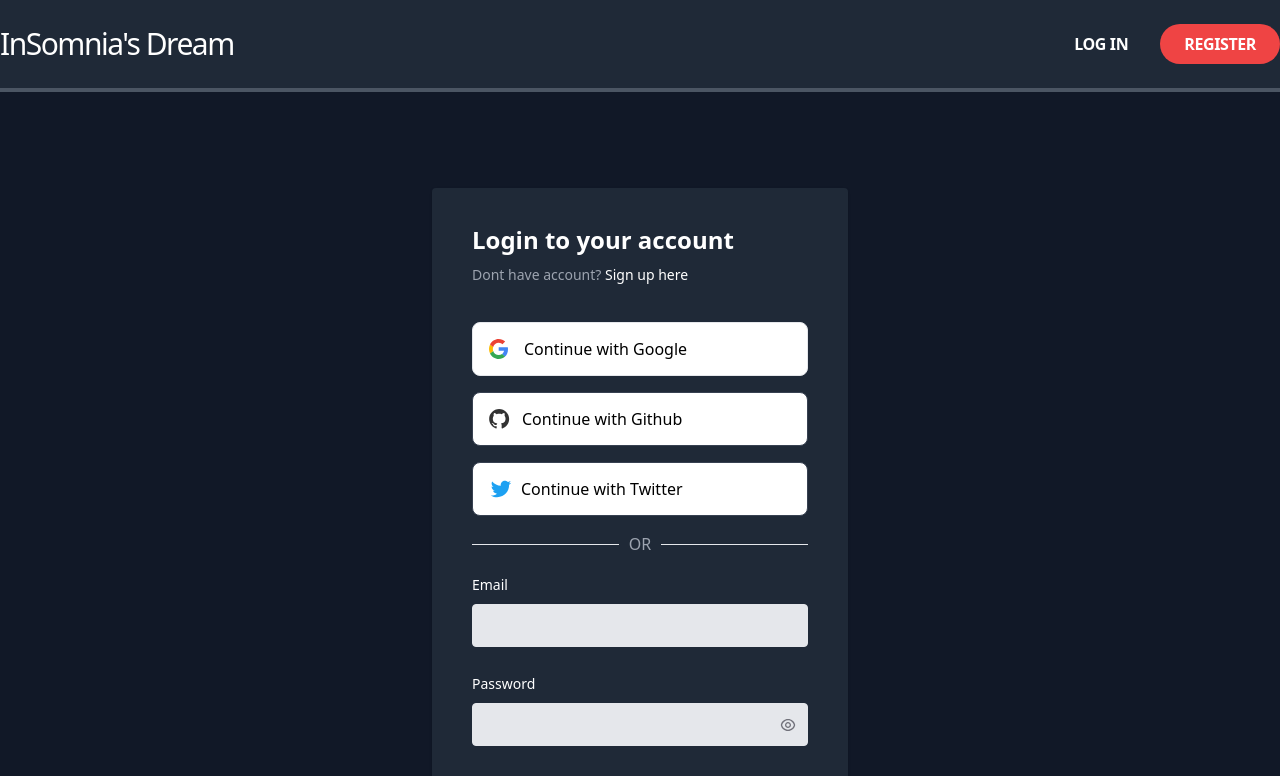
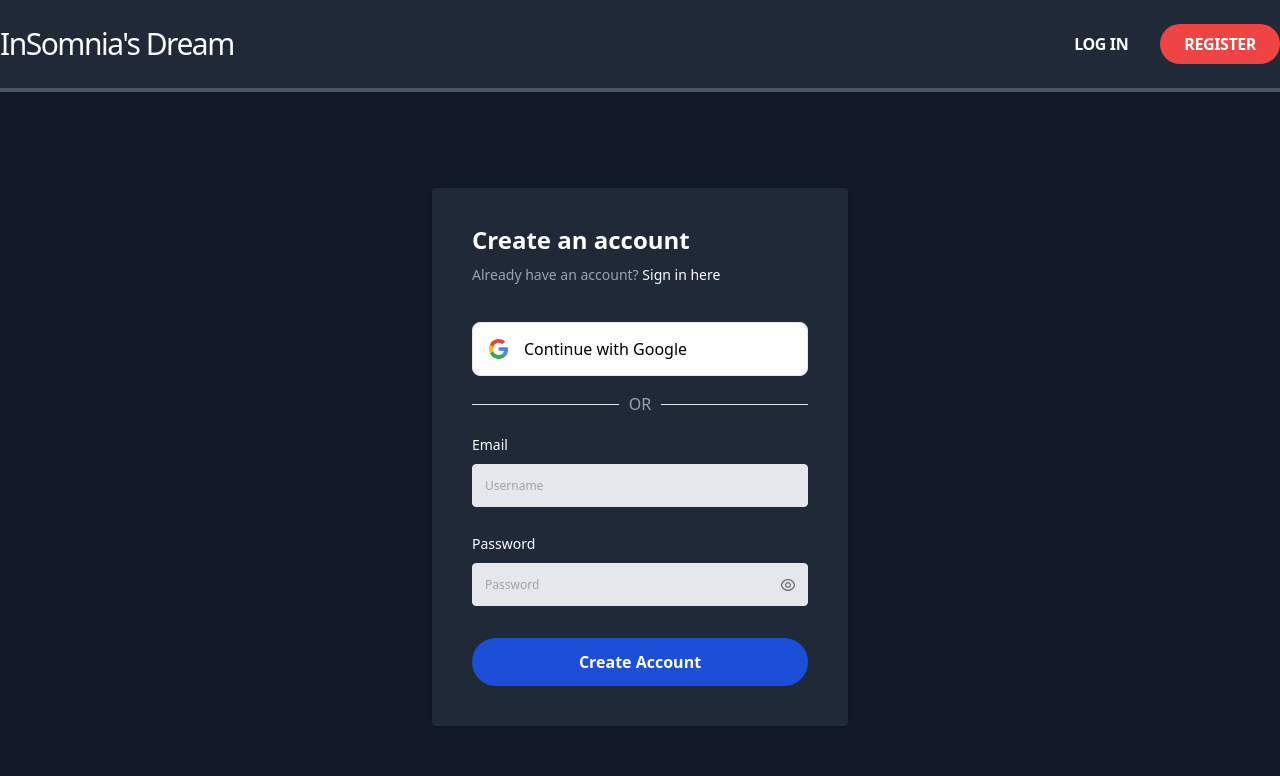
Before and after one commit to bryanquijano/FinalProject, a Vue app: page /register in a window 1280 px wide. Shown: the top 776 px of the page. Built offline with nearby package versions, Linux system fonts and the light colour scheme; no server answers.

Commit message:
v0.0.6 : Separated login and register functionality

```diff
--- a/src/pages/login.vue
+++ b/src/pages/login.vue
@@ -60,11 +60,12 @@ const { ready, start } = useTimeout(3000, { controls: true });
 </script>
 
 <template>
+  <!-- //////////////////////////////////////////////////////// -->
   <div
     class="flex flex-col justify-center items-center min-h-screen-nonav bg-inherit"
   >
     <h2 class="font-extralight text-6xl tracking-tighter text-white pb-12">
-      Login or Sign Up
+      Login Page
     </h2>
     <div
       class="flex shadow-2xl rounded-lg justify-center items-center bg-gray-300 overflow-hidden px-4"
@@ -106,17 +107,30 @@ const { ready, start } = useTimeout(3000, { controls: true });
           <button
             type="submit"
             @submit.prevent="logginIn"
-            class="bg-green-600 text-green-100 py-4 rounded-lg w-1/2 hover:bg-green-800 hover:text-white"
+            class="bg-green-600 text-green-100 py-4 rounded-full w-full hover:bg-green-800 hover:text-white"
           >
             Login
           </button>
-          <button
+          <!-- <button
             @click="signingUp"
             class="border-2 border-gray-500 text-blue-800 py-4 rounded-lg w-1/2 hover:bg-gray-400 hover:text-white hover:border-gray-900"
           >
             Sign Up
-          </button>
+          </button> -->
         </div>
+        <p
+          tabindex="0"
+          class="focus:outline-none text-sm mt-4 font-medium leading-none text-black"
+        >
+          Don't have an account?
+          <router-link v-if="!isAuthenticated" :to="{ name: 'Register' }">
+            <span
+              class="text-sm mt-4 font-medium leading-none text-gray-800 hover:text-gray-600"
+            >
+              Register here
+            </span>
+          </router-link>
+        </p>
       </form>
     </div>
     <div
--- a/src/pages/register.vue
+++ b/src/pages/register.vue
@@ -1,3 +1,64 @@
+<script setup>
+import { onBeforeMount, ref } from "vue";
+import { useRouter } from "vue-router";
+import { useForm, useField } from "vee-validate";
+import * as yup from "yup";
+
+// Form validation
+const schema = yup.object({
+  username: yup.string().required().email().label("Email "),
+  password: yup.string().required().min(8).label("Password"),
+});
+
+useForm({
+  validationSchema: schema,
+});
+
+const { value: username, errorMessage: emailError } = useField("username");
+const { value: password, errorMessage: passwordError } = useField("password");
+
+import useAuth from "../composable/useAuth";
+import useError from "../composable/useError";
+
+const { isAuthenticated, login, signup, googleLogin } = useAuth();
+
+// const username = ref("");
+// const password = ref("");
+
+const router = useRouter();
+
+const logginIn = async () => {
+  await login(username.value, password.value);
+  goToHome();
+};
+
+const signingUp = async () => {
+  await signup(username.value, password.value);
+  goToHome();
+};
+
+const google = async () => {
+  await googleLogin();
+  goToHome();
+};
+
+const goToHome = () => {
+  // If user is authenticated, send them to the home page
+  if (isAuthenticated.value) {
+    router.push("/");
+  } else {
+    setError("Invalid username or password");
+    start();
+  }
+};
+
+const { error, setError } = useError();
+
+import { useTimeout, promiseTimeout } from "@vueuse/core";
+
+const { ready, start } = useTimeout(3000, { controls: true });
+</script>
+
 <template>
   <div class="h-full w-full py-8 px-4">
     <div class="flex flex-col items-center justify-center">
@@ -8,19 +69,27 @@
           tabindex="0"
           class="focus:outline-none text-2xl font-extrabold leading-6 text-white"
         >
-          Login to your account
+          Create an account
         </p>
         <p
           tabindex="0"
           class="focus:outline-none text-sm mt-4 font-medium leading-none text-gray-400"
         >
-          Dont have account?
-          <a
-            href="javascript:void(0)"
-            class="hover:text-gray-500 focus:text-gray-500 focus:outline-none focus:underline hover:underline text-sm font-medium leading-none text-white cursor-pointer"
-          >
-            Sign up here</a
-          >
+          Already have an account?
+          <router-link v-if="!isAuthenticated" :to="{ name: 'Login' }">
+            <span
+              class="text-sm mt-4 font-medium leading-none text-white hover:text-gray-300"
+            >
+              Sign in here
+            </span>
+          </router-link>
+          <!-- <router-link v-if="!isAuthenticated" :to="{ name: 'Login' }">
+            <li
+              class="py-8 px-4 hover:cursor-pointer text-white hover:text-gray-300 tracking-tight font-bold"
+            >
+              LOG IN
+            </li>
+          </router-link> -->
         </p>
         <button
           aria-label="Continue with google"
@@ -55,7 +124,7 @@
             Continue with Google
           </p>
         </button>
-        <button
+        <!-- <button
           aria-label="Continue with github"
           role="button"
           class="focus:outline-none focus:ring-2 focus:ring-offset-1 focus:ring-gray-700 py-3.5 px-4 border rounded-lg border-gray-700 flex items-center w-full mt-4 bg-white hover:opacity-75"
@@ -98,7 +167,7 @@
           <p class="text-base font-medium ml-2 text-black">
             Continue with Twitter
           </p>
-        </button>
+        </button> -->
         <div class="w-full flex items-center justify-between py-5">
           <hr class="w-full bg-gray-400" />
           <p class="text-base font-medium leading-4 px-2.5 text-gray-400">OR</p>
@@ -109,19 +178,24 @@
             Email
           </label>
           <input
-            aria-labelledby="email"
-            type="email"
+            name="username"
+            type="text"
+            placeholder="Username"
+            v-model="username"
             class="bg-gray-200 border rounded text-xs font-medium leading-none text-gray-800 py-3 w-full pl-3 mt-2"
           />
         </div>
+        <span class="text-red-500 text-center text-xs">{{ emailError }}</span>
         <div class="mt-6 w-full">
           <label for="pass" class="text-sm font-medium leading-none text-white">
             Password
           </label>
           <div class="relative flex items-center justify-center">
             <input
-              id="pass"
+              name="password"
               type="password"
+              placeholder="Password"
+              v-model="password"
               class="bg-gray-200 border rounded text-xs font-medium leading-none text-gray-800 py-3 w-full pl-3 mt-2"
             />
             <div class="absolute right-0 mt-2 mr-3 cursor-pointer">
@@ -139,9 +213,13 @@
               </svg>
             </div>
           </div>
+          <span class="text-red-500 text-center text-xs">{{
+            passwordError
+          }}</span>
         </div>
         <div class="mt-8">
           <button
+            @click="signingUp"
             role="button"
             class="focus:ring-2 focus:ring-offset-2 focus:ring-blue-700 leading-none text-white focus:outline-none bg-blue-700 rounded-full hover:bg-blue-600 py-4 w-full font-bold"
           >
@@ -150,7 +228,11 @@
         </div>
       </div>
     </div>
+    <div
+      v-if="!ready && error"
+      class="bg-red-300 w-1/4 absolute bottom-2 right-2 rounded-lg p-4 text-center text-red-800"
+    >
+      {{ error }}
+    </div>
   </div>
 </template>
-
-<script setup></script>
```
